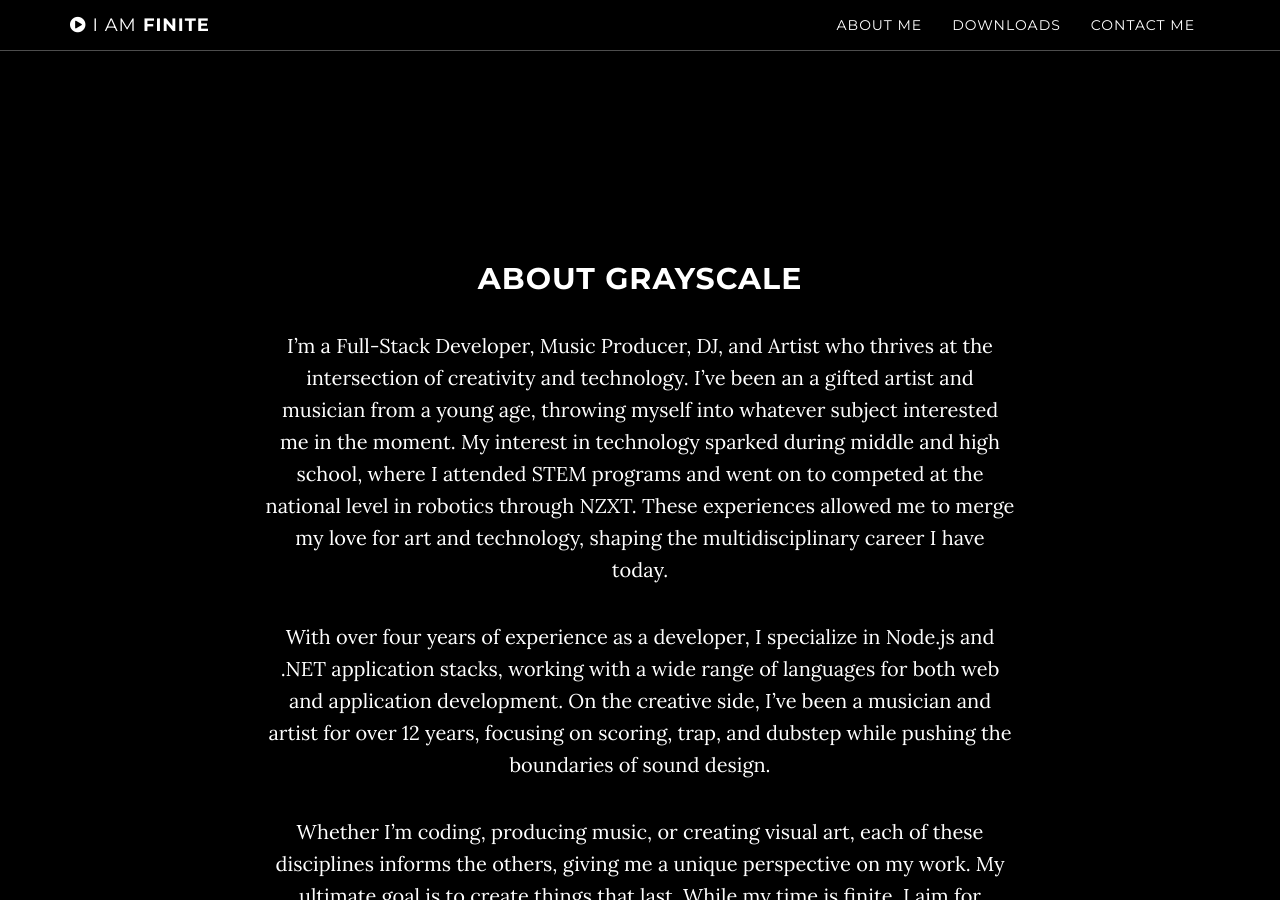
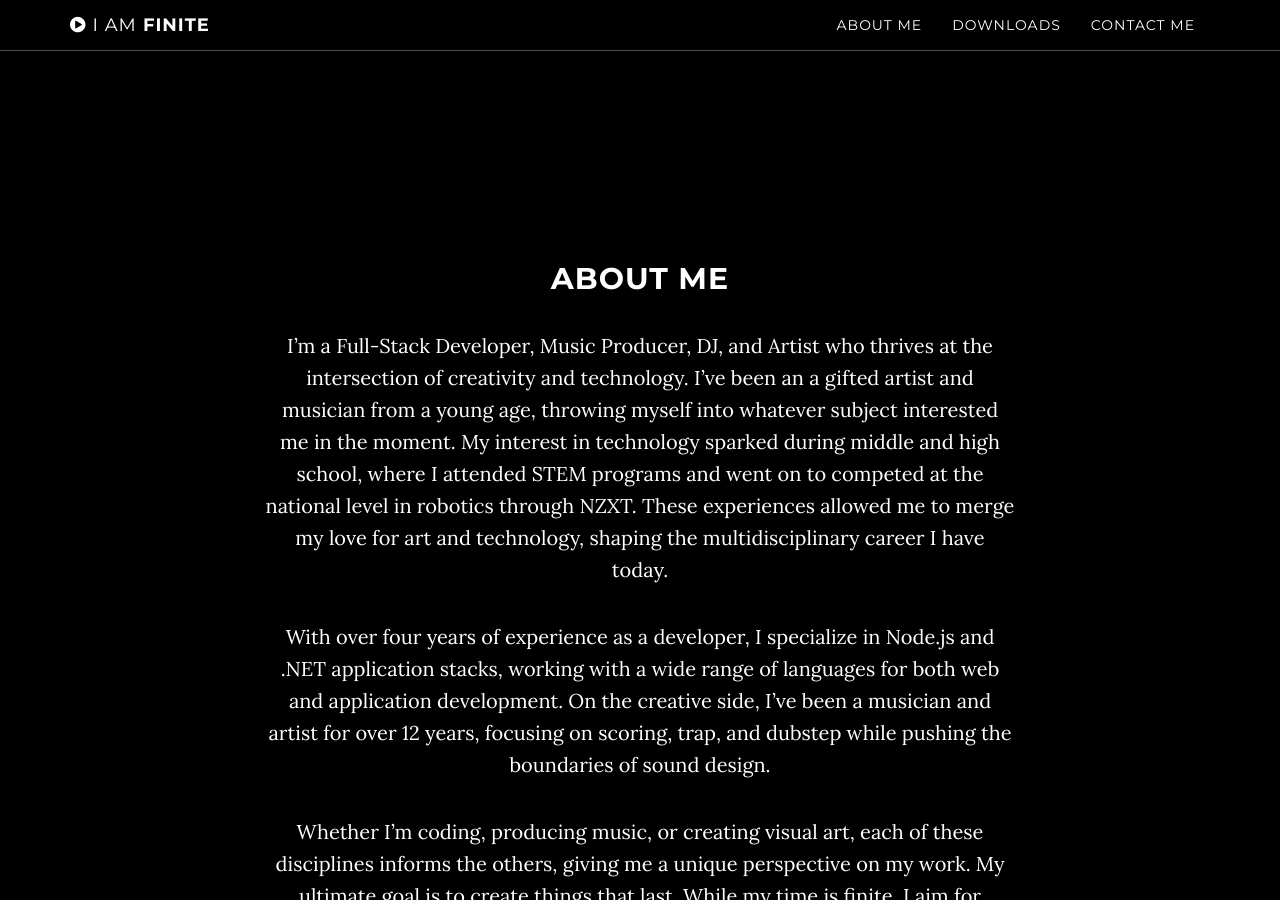
Before and after one commit to I-Am-Finite/I-Am-Finite.github.io, a Jekyll site: the page built from index.html, in a window 1280 px wide and 900 px high, scrolled down 838 px. Built offline with Jekyll 4.4.1, drawn with Linux system fonts in a browser that asks for light colours.

Commit message:
Updated About Section

```diff
--- a/_includes/about.html
+++ b/_includes/about.html
@@ -2,7 +2,7 @@
     <section id="about" class="container content-section text-center">
         <div class="row">
             <div class="col-lg-8 col-lg-offset-2">
-                <h2>About Grayscale</h2>
+                <h2>About Me</h2>
                 <p>I’m a Full-Stack Developer, Music Producer, DJ, and Artist who thrives at the intersection of creativity and technology. I’ve been an a gifted artist and musician from a young age, throwing myself into whatever subject interested me in the moment. My interest in technology sparked during middle and high school, where I attended STEM programs and went on to competed at the national level in robotics through NZXT. These experiences allowed me to merge my love for art and technology, shaping the multidisciplinary career I have today.</p>
                 <p>With over four years of experience as a developer, I specialize in Node.js and .NET application stacks, working with a wide range of languages for both web and application development. On the creative side, I’ve been a musician and artist for over 12 years, focusing on scoring, trap, and dubstep while pushing the boundaries of sound design.</p>
                 <p>Whether I’m coding, producing music, or creating visual art, each of these disciplines informs the others, giving me a unique perspective on my work. My ultimate goal is to create things that last. While my time is finite, I aim for everything I build—whether it’s a web app, musical composition, or a piece of art—to have a lasting impact that outlives me.</p>
```
